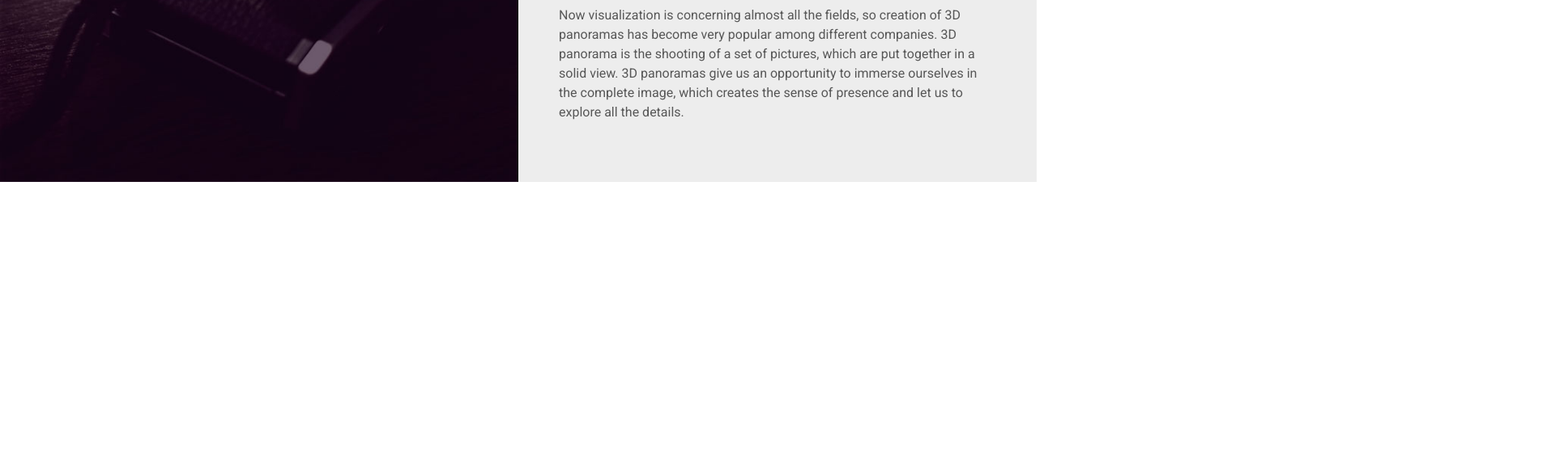
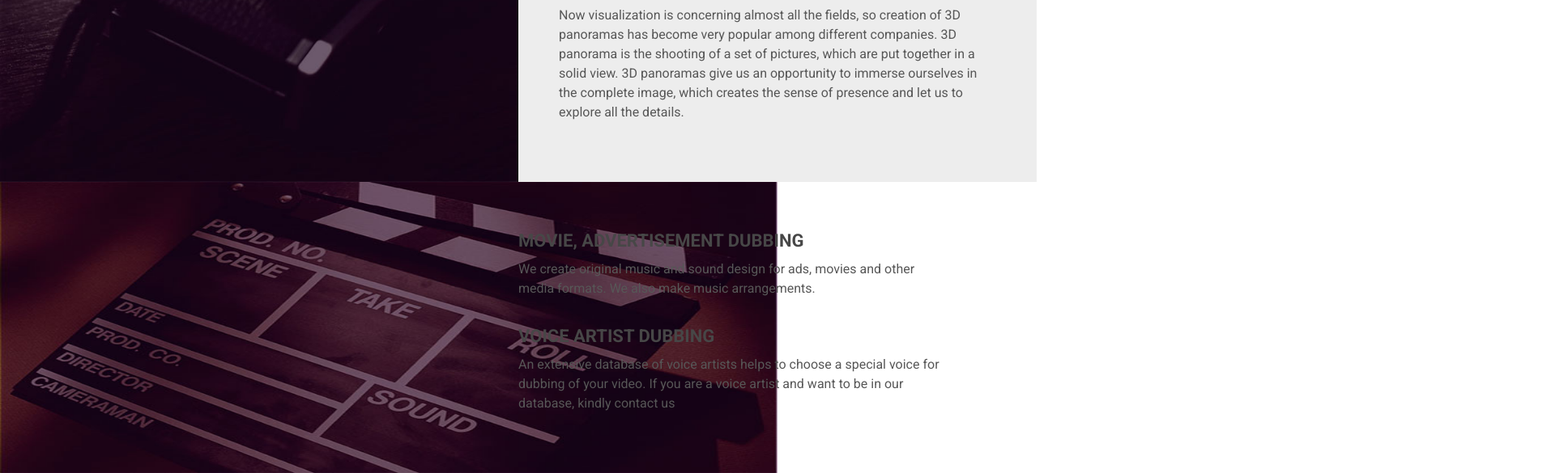
Before and after one commit to Chaban1991/Scissorss, a plain HTML site: page services.html in a window 1280 px wide. Shown: the part 523-1108 px from the top of the page at 81% size, 1920 px wide, since content can reach past the window. Before the commit the page ends 800 px from the top, so only its background shows below. Drawn offline with Linux system fonts and the light colour scheme.

Commit message:
services123

```diff
--- a/css/style.css
+++ b/css/style.css
@@ -1077,3 +1077,43 @@ transition: all linear .2s;
     height: 500px;
 
 }*/
+
+.services-page-movie {
+    position: absolute;
+    box-sizing: border-box;
+    width: 100%;
+}
+
+.services-movie__title {
+    box-sizing: border-box;
+    font-family: "Roboto", sans-serif;
+    font-size: 22px;
+    font-weight: 700;
+    text-transform: uppercase;
+    color: #474747;
+    line-height: 46px;
+    max-width: 585px;
+    padding-right: 50px;
+}
+
+.services-movie__desc {
+    box-sizing: border-box;
+    font-size: 16px;
+    font-family: "Roboto", sans-serif;
+    line-height: 24px;
+    color: #575757;
+    padding-bottom: 24px;
+    max-width: 585px;
+    padding-right: 50px;
+}
+
+.services-page__content--movie {
+    width: 50%;
+    padding-right: 50%;
+    background: url('../img/movie.jpg') no-repeat;
+    background-size: 50% 100%;
+    background-position: left top;
+    padding-top: 50px;
+    padding-bottom: 50px;
+
+}
--- a/services.html
+++ b/services.html
@@ -41,6 +41,14 @@
 </div>
 
 
+<div class="services-page-movie clearfix">
+    <div class="services-page__content services-page__content--movie">
+        <h3 class="services-movie__title">Movie, advertisement dubbing</h3>
+        <p class="services-movie__desc">We create original music and sound design for ads, movies and other media formats. We also make music arrangements.</p>
+        <h3 class="services-movie__title">Voice artist dubbing</h3>
+        <p class="services-movie__desc">An extensive database of voice artists helps to choose a special voice for dubbing of your video. If you are a voice artist and want to be in our database, kindly contact us</p>
+</div>
+</div>
 
 </body>
 </html>
```
Also changed, not shown: img/movie.jpg (added).
